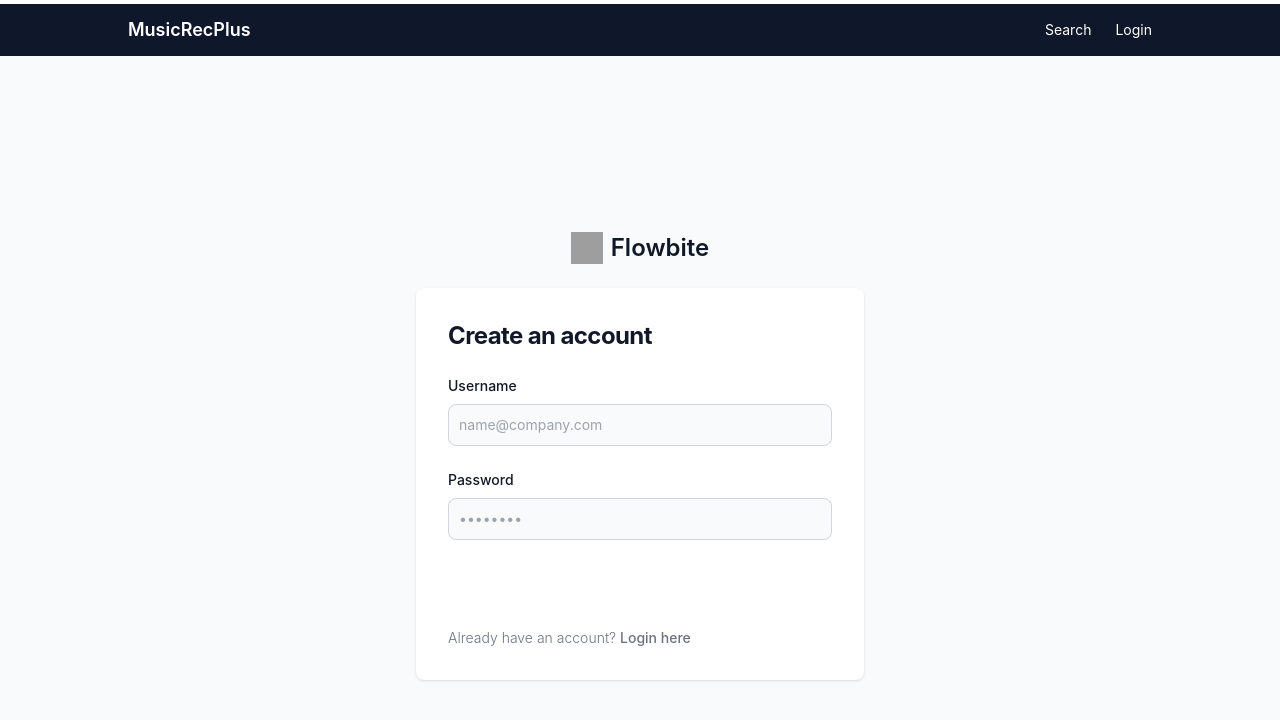
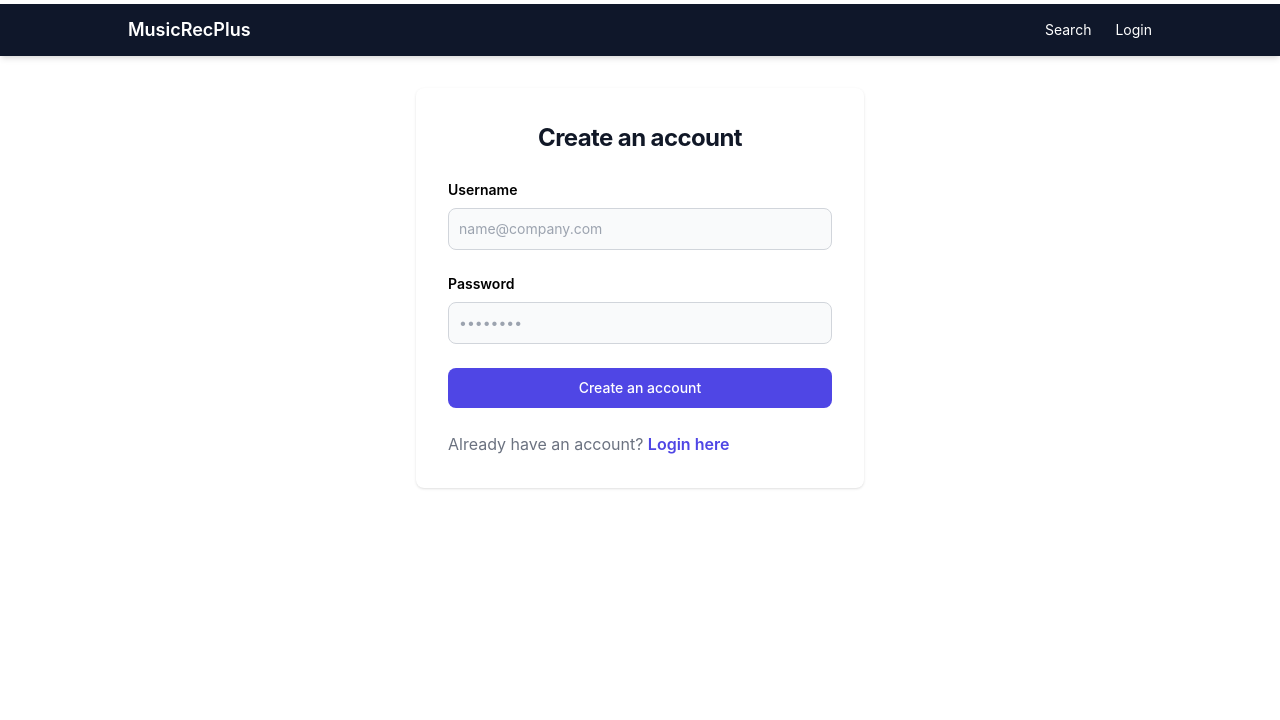
Before and after one commit to chengq220/MREK, a React (Create React App) app: page /register in a window 1280 px wide. Shown: the top 720 px of the page. Built offline with nearby package versions, Linux system fonts and the light colour scheme; grey boxes are pictures that could not be loaded.

Commit message:
beautify login/register

```diff
--- a/src/appRoutes.js
+++ b/src/appRoutes.js
@@ -36,7 +36,7 @@ function AppRoutes() {
   }
 
   return (
-  <>
+  <div className = "flex flex-col">
     <Nav />
     <Routes>
       <Route path = "/" element = {<Home/>} />
@@ -50,7 +50,7 @@ function AppRoutes() {
           <Route path="/register" element={<Register />} />
         </Route>
     </Routes>
-  </>
+  </div>
   );
 }
 
--- a/src/pages/Login.js
+++ b/src/pages/Login.js
@@ -40,9 +40,12 @@ function Login(){
     }
 
     return(
-        <div className="flex h-full flex-col justify-center px-6 py-12 lg:px-8 items-center">
-            <div className="sm:mx-auto sm:w-full sm:max-w-sm">
-                <h2 className="mt-10 text-center text-2xl/9 font-bold tracking-tight text-gray-900">Sign in to your account</h2>
+        <section>
+            <div className="flex flex-col items-center justify-center px-6 py-8 mx-auto ">
+                <div className = "w-full bg-white rounded-lg shadow dark:border md:mt-0 sm:max-w-md xl:p-0 dark:border-gray-700">
+                    <div className="p-6 md:space-y-6 sm:p-8">
+                        <div className="sm:mx-auto sm:w-full sm:max-w-sm ">
+                            <h2 className="text-center text-2xl/9 font-bold tracking-tight text-gray-900">Sign in to your account</h2>
                         </div>
 
                         <div className="mt-10 sm:mx-auto sm:w-full sm:max-w-sm">
@@ -51,7 +54,7 @@ function Login(){
                             <div>
                                 <label for="email" className="block text-sm/6 font-medium text-gray-900">Username</label>
                                 <div className="mt-2">
-                    <input type="email" name="email" id="email" onChange={usernameChange} autocomplete="email" required className="block w-full rounded-md bg-white px-3 py-1.5 text-base text-gray-900 outline-1 -outline-offset-1 outline-gray-300 placeholder:text-gray-400 focus:outline-2 focus:-outline-offset-2 focus:outline-indigo-600 sm:text-sm/6" />
+                                <input type="email" name="email" id="email" onChange={usernameChange} autocomplete="email" required className="block w-full border bg-primary-600 rounded-md bg-white px-3 py-1.5 text-base text-gray-900 outline-1 -outline-offset-1 outline-gray-300 placeholder:text-gray-400 focus:outline-2 focus:-outline-offset-2 focus:outline-indigo-600 sm:text-sm/6" />
                                 </div>
                             </div>
 
@@ -63,26 +66,29 @@ function Login(){
                                 </div>
                                 </div>
                                 <div className="mt-2">
-                    <input type="password" name="password" id="password" onChange={passwordChange} autocomplete="current-password" required className="block w-full rounded-md bg-white px-3 py-1.5 text-base text-gray-900 outline-1 -outline-offset-1 outline-gray-300 placeholder:text-gray-400 focus:outline-2 focus:-outline-offset-2 focus:outline-indigo-600 sm:text-sm/6" />
+                                <input type="password" name="password" id="password" onChange={passwordChange} autocomplete="current-password" required className="block w-full border bg-primary-600 rounded-md bg-white px-3 py-1.5 text-base text-gray-900 outline-1 -outline-offset-1 outline-gray-300 placeholder:text-gray-400 focus:outline-2 focus:-outline-offset-2 focus:outline-indigo-600 sm:text-sm/6" />
                                 </div>
                             </div>
 
                             <div>
                                 <button type="submit"
                                         onClick={logInWrap}
-                            className="flex w-full justify-center rounded-md bg-indigo-600 px-3 py-1.5 text-sm/6 font-semibold text-white shadow-xs hover:bg-indigo-500 focus-visible:outline-2 focus-visible:outline-offset-2 focus-visible:outline-indigo-600">
+                                        className="w-full text-white bg-primary-600 hover:bg-primary-700 focus:ring-4 focus:outline-none focus:ring-primary-300 font-medium rounded-lg text-sm px-5 py-2.5 text-center dark:bg-primary-600 dark:hover:bg-primary-700 dark:focus:ring-primary-800 bg-indigo-600">
                                             Sign in
                                 </button>
                             </div>
                             {isLoading ? <Loading /> : null}
                             </form>
 
-                <p className="mt-10 text-center text-sm/6 text-gray-500">
+                            <p className="text-sm/6 text-gray-500 py-2.5">
                             Not a member?
-                <Link to= "/register" className="font-semibold text-indigo-600 hover:text-indigo-500"> Register now</Link >
+                            <Link to= "/register" className="font-semibold text-indigo-600 hover:text-indigo-500 hover:underline"> Register now</Link >
                             </p>
                         </div>
                     </div>
+                </div>
+            </div>
+        </section>
     );
 }
 
--- a/src/pages/Register.js
+++ b/src/pages/Register.js
@@ -49,30 +49,26 @@ function Register(){
     };
 
     return(
-        <section className="bg-gray-50 dark:bg-gray-900">
-            <div className="flex flex-col items-center justify-center px-6 py-8 mx-auto md:h-screen lg:py-0">
-                <a href="#" className="flex items-center mb-6 text-2xl font-semibold text-gray-900 dark:text-white">
-                    <img className="w-8 h-8 mr-2" src="https://flowbite.s3.amazonaws.com/blocks/marketing-ui/logo.svg" alt="logo" />
-                    Flowbite
-                </a>
-                <div className="w-full bg-white rounded-lg shadow dark:border md:mt-0 sm:max-w-md xl:p-0 dark:bg-gray-800 dark:border-gray-700">
-                    <div className="p-6 space-y-4 md:space-y-6 sm:p-8">
-                        <h1 className="text-xl font-bold leading-tight tracking-tight text-gray-900 md:text-2xl dark:text-white">
-                            Create an account
-                        </h1>
+        <section>
+            <div className="flex flex-col items-center justify-center px-6 py-8 mx-auto">
+                <div className="w-full bg-white rounded-lg shadow dark:border md:mt-0 sm:max-w-md xl:p-0 dark:border-gray-700">
+                    <div className="p-6 md:space-y-6 sm:p-8">
+                        <div className="sm:mx-auto sm:w-full sm:max-w-sm">
+                            <h2 className="text-center text-2xl/9 font-bold tracking-tight text-gray-900">Create an account</h2>
+                        </div>
                         <form className="space-y-4 md:space-y-6" action="#">
                             <div>
                                 { error ? <div className="text-red-100">Username Taken</div> : null }
-                                <label for="email" className="block mb-2 text-sm font-medium text-gray-900 dark:text-white">Username</label>
-                                <input type="email" name="email" id="email" onChange={usernameChange} required className="bg-gray-50 border border-gray-300 text-gray-900 text-sm rounded-lg focus:ring-primary-600 focus:border-primary-600 block w-full p-2.5 dark:bg-gray-700 dark:border-gray-600 dark:placeholder-gray-400 dark:text-white dark:focus:ring-blue-500 dark:focus:border-blue-500" placeholder="name@company.com" required=""/>
+                                <label for="email" className="block mb-2 text-sm font-semibold">Username</label>
+                                <input type="email" name="email" id="email" onChange={usernameChange} required className="bg-gray-50 border border-gray-300 text-gray-900 text-sm rounded-lg focus:ring-primary-600 focus:border-primary-600 block w-full p-2.5 dark:border-gray-600 dark:placeholder-gray-400 dark:text-white dark:focus:border-blue-500" placeholder="name@company.com" required=""/>
                             </div>
                             <div>
-                                <label for="password" className="block mb-2 text-sm font-medium text-gray-900 dark:text-white">Password</label>
-                                <input type="password" name="password" id="password" onChange={passwordChange} required placeholder="••••••••" className="bg-gray-50 border border-gray-300 text-gray-900 text-sm rounded-lg focus:ring-primary-600 focus:border-primary-600 block w-full p-2.5 dark:bg-gray-700 dark:border-gray-600 dark:placeholder-gray-400 dark:text-white dark:focus:ring-blue-500 dark:focus:border-blue-500" required=""/>
+                                <label for="password" className="block mb-2 text-sm font-semibold">Password</label>
+                                <input type="password" name="password" id="password" onChange={passwordChange} required placeholder="••••••••" className="bg-gray-50 border border-gray-300 text-gray-900 text-sm rounded-lg focus:ring-primary-600 focus:border-primary-600 block w-full p-2.5 dark:border-gray-600 dark:placeholder-gray-400  dark:focus:border-blue-500" required=""/>
                             </div>
-                            <button type="submit" onClick={registerUser} className="w-full text-white bg-primary-600 hover:bg-primary-700 focus:ring-4 focus:outline-none focus:ring-primary-300 font-medium rounded-lg text-sm px-5 py-2.5 text-center dark:bg-primary-600 dark:hover:bg-primary-700 dark:focus:ring-primary-800">Create an account</button>
-                            <p className="text-sm font-light text-gray-500 dark:text-gray-400">
-                                Already have an account? <Link to="/login" className="font-medium text-primary-600 hover:underline dark:text-primary-500">Login here</Link>
+                            <button type="submit" onClick={registerUser} className="w-full text-white bg-primary-600 hover:bg-primary-700 focus:ring-4 focus:outline-none focus:ring-primary-300 font-medium rounded-lg text-sm px-5 py-2.5 text-center dark:bg-primary-600 dark:hover:bg-primary-700 dark:focus:ring-primary-800 bg-indigo-600">Create an account</button>
+                            <p className="ext-sm/6 text-gray-500 ">
+                                Already have an account? <Link to="/login" className="font-semibold text-indigo-600 hover:underline">Login here</Link>
                             </p>
                         </form>
                     </div>
```
Lines whose indentation alone changed are shown as unchanged.
